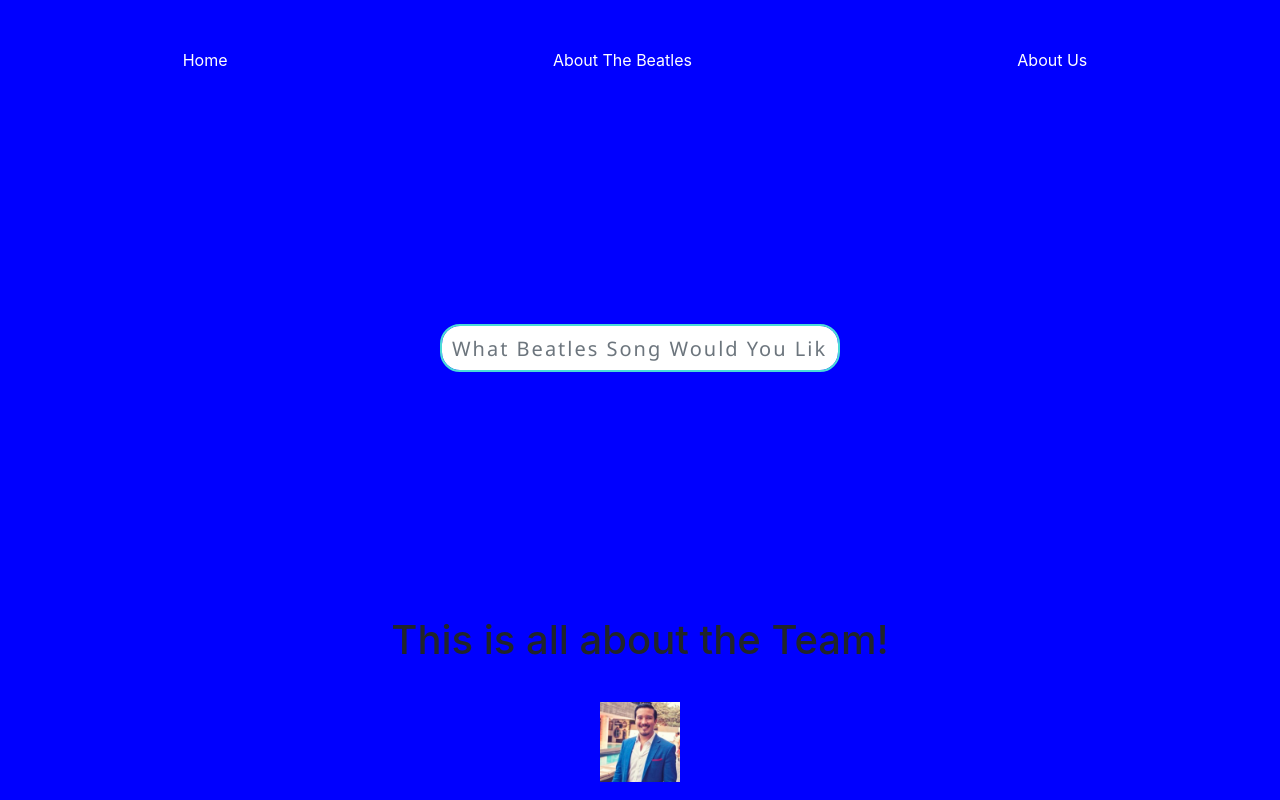
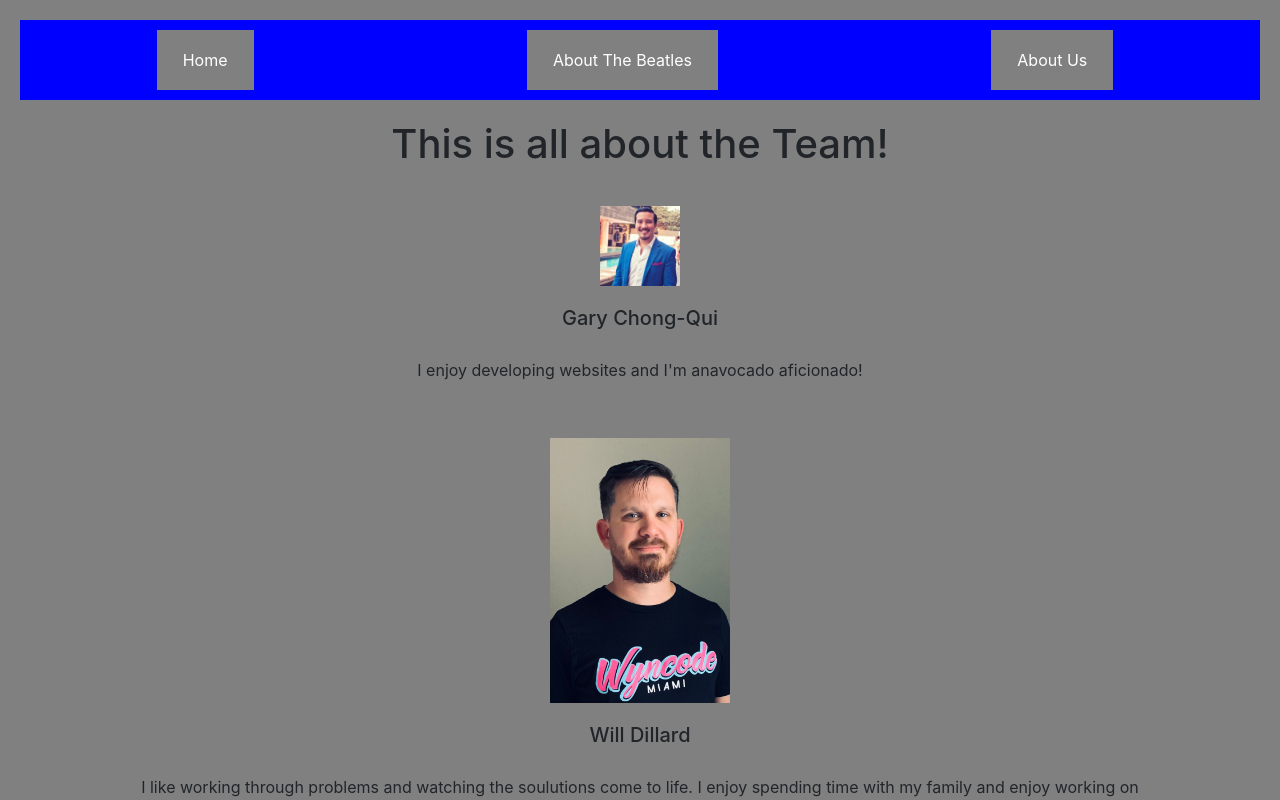
Before and after one commit to wyncode/c39_midterm_danny_gary_kendra_william, a React (Create React App) app in the folder client/: page /team in a window 1280 px wide. Shown: the top 800 px of the page. Built offline with nearby package versions, Linux system fonts and the light colour scheme.

Commit message:
got the search function working

```diff
--- a/client/src/App.css
+++ b/client/src/App.css
@@ -2,7 +2,7 @@
   margin: auto;
   padding: 10px;
   text-align: center;
-  background-color: blue;
+  background-color: grey;
 }
 
 .searchForm {
--- a/client/src/WithALittleHelp.jsx
+++ b/client/src/WithALittleHelp.jsx
@@ -6,14 +6,12 @@
 import AboutBeatlesPage from './components/AboutBeatlesPage';
 import AboutTeamPage from './components/AboutTeamPage';
 import TabSheetTemplate from './components/TabSheetTemplate';
-import SearchForm from './components/SearchForm';
 
 
 const WithALittleHelp = () => {
   return (
     <BrowserRouter>
       <NavMenu/>
-      <SearchForm/>
       <Container>
         <Switch>
         <Route exact path="/" component={MainPage} />
--- a/client/src/components/MainPage.jsx
+++ b/client/src/components/MainPage.jsx
@@ -1,29 +1,20 @@
 import React, { useState, useEffect } from 'react';
 import axios from 'axios';
-// import SearchForm from './SearchForm';
-// import childComponent from './childComponent';
+import SearchForm from './SearchForm';
 import Row from 'react-bootstrap/Row';
 import SongBox from './SongBox';
-import NavMenu from './NavMenu';
 import Slideshow from './Slideshow';
 import 'bootstrap/dist/css/bootstrap.min.css';
-
-
 const MainPage = () => {
-  const [search, setSearch] = useState('someBeatleSong');
-  const [apiData, setApiData] = useState(null);
-  const handleSubmit = (event) => {
-    event.preventDefault();
-    // Take the value of the input box.
-    console.log(event.target.elements.searchbar.value);
-    // reminder: setSearch is the only way to change the search value.
-    setSearch(event.target.elements.searchbar.value);
+  const [search, setSearch] = useState('');
+  const [apiData, setApiData] = useState([]);
+  const handleChange = (event) => {
+    setSearch(event.target.value);
   };
   // This code only kicks in if "search" ever changes value.
   useEffect(() => {
-    console.log('useEffect?');
     const fetchData = async () => {
-      let response = await axios.get(
+      const response = await axios.get(
         `https://www.songsterr.com/a/ra/songs.json?pattern=Beatles` //need to confirm this api
       );
       // Save the fetch data into the apiData state var
@@ -31,20 +22,21 @@
     };
     fetchData();
   }, []);
+  const filteredSongs = apiData.filter((song) =>
+    song.title.toLowerCase().includes(search)
+  );
   return (
     <>
-      {/* <SearchForm handleSubmitProp={handleSubmit} /> */}
+      <SearchForm search={search} onChange={handleChange} />
       <Slideshow />
       <Row>
-        {apiData &&
-          apiData.map((songs) => {
-            console.log(songs);
-            return (
-              <div>
-                <SongBox key={songs.id} id={songs.id} title={songs.title} />
-              </div>
-            );
-          })}
+        {filteredSongs.map((song) => {
+          return (
+            <div>
+              <SongBox key={song.id} id={song.id} title={song.title} />
+            </div>
+          );
+        })}
       </Row>
     </>
   );
--- a/client/src/components/SearchForm.jsx
+++ b/client/src/components/SearchForm.jsx
@@ -1,24 +1,16 @@
 import React from 'react';
 import '../App.css';
 import Form from 'react-bootstrap/Form';
-
-const SearchForm = ({ handleSubmitProp }) => {
+const SearchForm = ({ search, onChange }) => {
   return (
-    <Form
-      className="searchForm"
-      onSubmit={handleSubmitProp}
-      style={{ margin: '3rem' }}
-    >
-      <Form.Row>
-        <Form.Control
-          id="searchbar"
-          type="text"
-          size="lg"
-          placeholder="What Beatles Song Would You Like to Learn Today?"
-        ></Form.Control>
-      </Form.Row>
-    </Form>
+    <Form.Control
+      onChange={onChange}
+      id="searchbar"
+      type="text"
+      value={search}
+      size="lg"
+      placeholder="What Beatles Song Would You Like to Learn Today?"
+    />
   );
 };
-
 export default SearchForm;
--- a/client/src/components/SongBox.jsx
+++ b/client/src/components/SongBox.jsx
@@ -7,14 +7,13 @@
   return (
     <Card style={{ width: '18rem' }}>
       <Card.Img src="holder.js/100px270" alt="Album Cover" />
-      <Card.ImgOverlay>
   <Card.Title>{props.title}</Card.Title>
         <Card.Subtitle className="album">Album Title</Card.Subtitle>
-        <Card.Text>Some quick example text.</Card.Text>
-        <Card.Link href="#">Guitar Link</Card.Link>
-        <Card.Link href="#">Bass Link</Card.Link>
-        <Card.Link href="#">Drum Link</Card.Link>
-      </Card.ImgOverlay>
+        <div>
+          <Card.Link href="#">Guitar</Card.Link>
+          <Card.Link href="#">Bass</Card.Link>
+          <Card.Link href="#">Drum</Card.Link>
+        </div>
     </Card>
   );
 };
```
